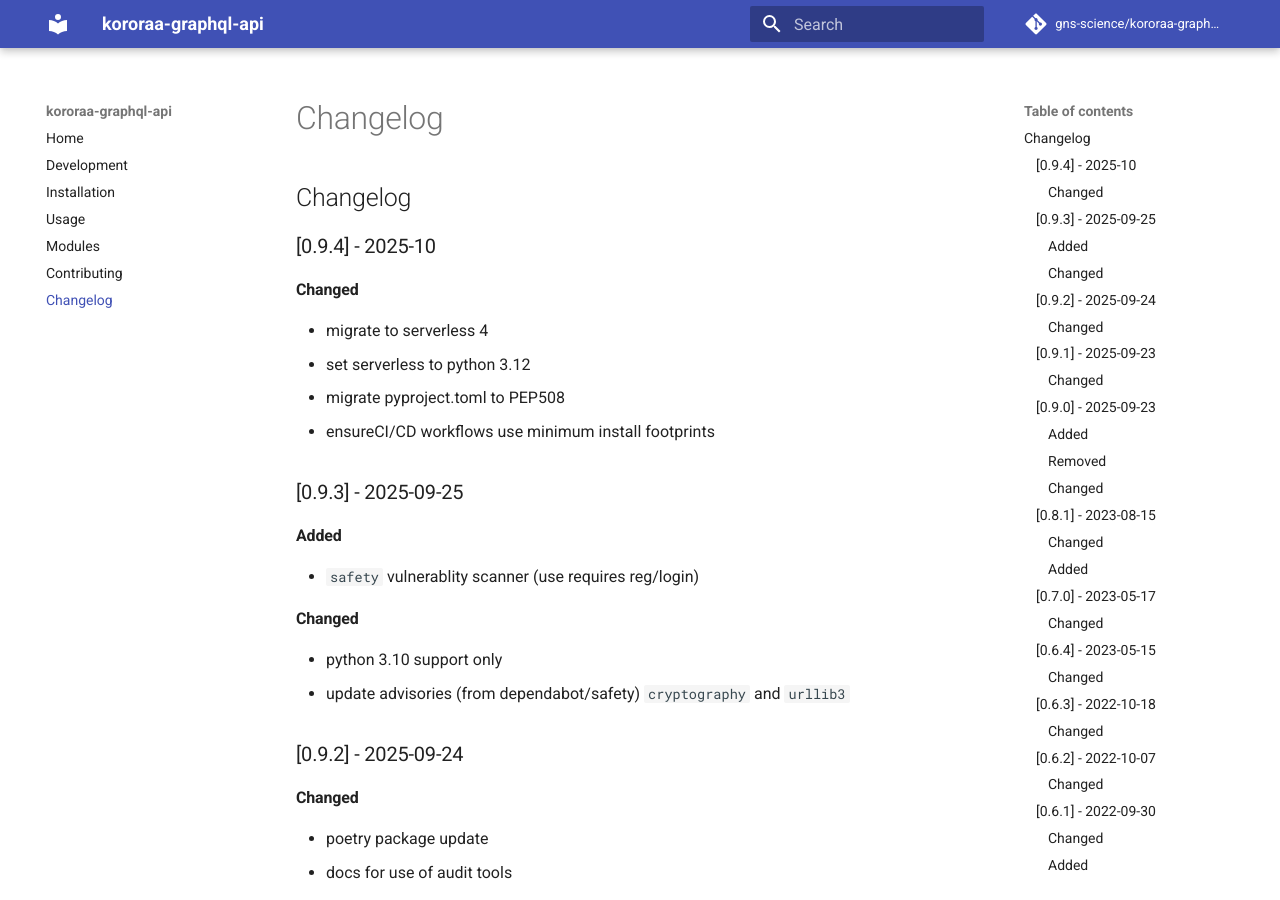
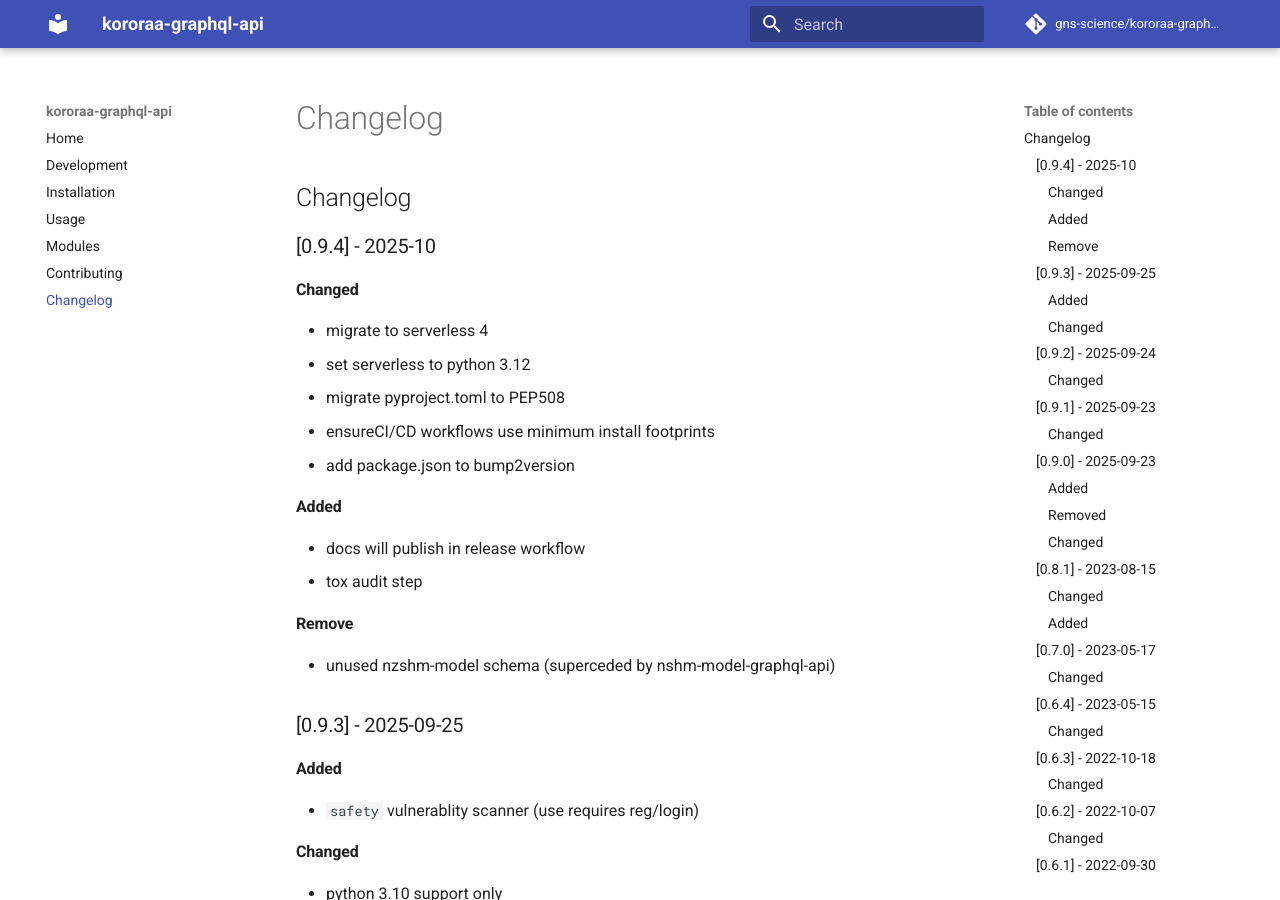
Before and after one commit to GNS-Science/kororaa-graphql-api, an MkDocs documentation site: the page built from docs/changelog.md, in a window 1280 px wide and 900 px high. Built offline with MkDocs 1.6.1 and Material for MkDocs 9.7.7, drawn with Linux system fonts in a browser that asks for light colours; comment, search, counter and statistics services are not loaded.

Commit message:
add package.json version to bump2version; update changelog; tweak audit docs;

```diff
--- a/CHANGELOG.md
+++ b/CHANGELOG.md
@@ -1,5 +1,4 @@
 # Changelog
-
 
 ## [0.9.4] - 2025-10
 
@@ -8,6 +7,14 @@
  - set serverless to python 3.12
  - migrate pyproject.toml to PEP508
  - ensureCI/CD workflows use minimum install footprints
+ - add package.json to bump2version
+
+### Added
+ - docs will publish in release workflow
+ - tox audit step
+
+### Remove
+ - unused nzshm-model schema (superceded by nshm-model-graphql-api)
 
 ## [0.9.3] - 2025-09-25
 ### Added
--- a/package.json
+++ b/package.json
@@ -1,6 +1,6 @@
 {
   "name": "nzshm22-kororaa-api",
-  "version": "0.1.0",
+  "version": "0.9.3",
   "description": "A graphql API for Kororaa UI usingAWS lambda.",
   "scripts": {
     "sls_requirements_1": "serverless requirements clean",
```
Also changed, not shown: DEVELOPMENT.md (+4 -3 lines), .bumpversion.cfg.
